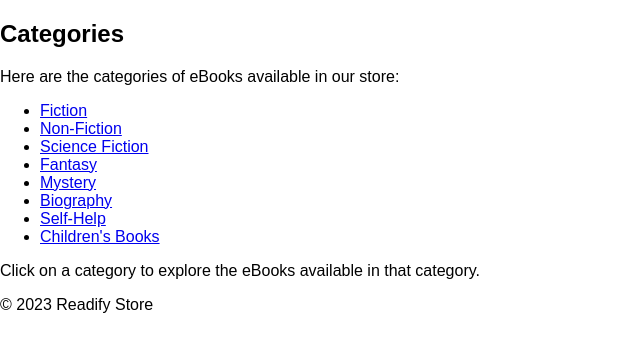
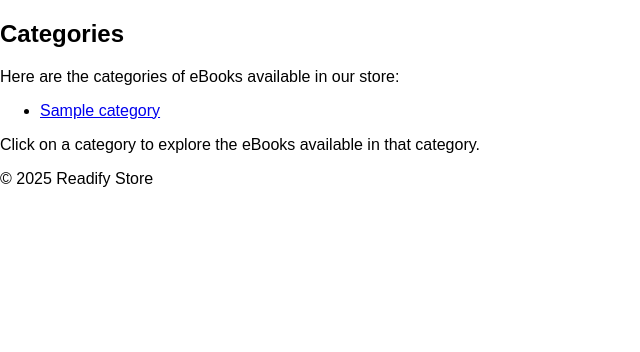
Before and after one commit to kyananthony/readify-deployment, a Django app: template store/templates/store/category_list.html in a window 1280 px wide. Shown: the part 152-504 px from the top of the page, without its empty margins (0-640 px from the left). Run offline with Django 3.2, Linux system fonts and the light colour scheme; the template is opened without the code that fills it: most values are stand-ins (such as "Sample title", 1, 10 or a date in 2020).

Commit message:
Reverse match fixed, categories were removed for the meantime

```diff
--- a/readify/urls.py
+++ b/readify/urls.py
@@ -16,11 +16,13 @@ Including another URLconf
 """
 from django.contrib import admin
 from django.urls import path, include
-from store.views import home, register, user_login
+from store.views import home, register, user_login, registration_success
+
 urlpatterns = [
     path('admin/', admin.site.urls),
-    path('api/', include('store.urls')),
+    path('api/', include('store.urls', namespace='store')),  # Add namespace here
     path('', home, name='home'),
     path('register/', register, name='register'),
     path('login/', user_login, name='login'),
+    path('registration_success/', registration_success, name='registration_success'),
 ]
--- a/store/templates/store/base.html
+++ b/store/templates/store/base.html
@@ -1,5 +1,5 @@
 <!-- store/templates/store/base.html -->
- {%load static %}
+{% load static %}
 <!DOCTYPE html>
 <html lang="en">
 <head>
@@ -13,10 +13,10 @@
         <h1>Welcome to the Readify</h1>
         <nav>
             <ul>
-                <li><a href="{% url 'home' %}">Home</a></li>
-                <li><a href="{% url 'ebook_list' %}">eBooks</a></li>
-                <li><a href="{% url 'author_list' %}">Authors</a></li>
-                <li><a href="{% url 'category_list' %}">Categories</a></li>
+                <li><a href="{% url 'store:home' %}">Home</a></li>
+                <li><a href="{% url 'store:ebook_list' %}">eBooks</a></li>
+                <li><a href="{% url 'store:author_list' %}">Authors</a></li>
+                <li><a href="{% url 'store:category_list' %}">Categories</a></li>
             </ul>
         </nav>
     </header>
@@ -24,7 +24,7 @@
         {% block content %}{% endblock %}
     </main>
     <footer>
-        <p>&copy; 2023 Readify Store</p>
+        <p>&copy; 2025 Readify Store</p>
     </footer>
 </body>
 </html>
--- a/store/templates/store/category_list.html
+++ b/store/templates/store/category_list.html
@@ -7,14 +7,9 @@
 <p>Here are the categories of eBooks available in our store:</p>
 
 <ul>
-    <li><a href="{% url 'category_detail' 'fiction' %}">Fiction</a></li>
-    <li><a href="{% url 'category_detail' 'non-fiction' %}">Non-Fiction</a></li>
-    <li><a href="{% url 'category_detail' 'science-fiction' %}">Science Fiction</a></li>
-    <li><a href="{% url 'category_detail' 'fantasy' %}">Fantasy</a></li>
-    <li><a href="{% url 'category_detail' 'mystery' %}">Mystery</a></li>
-    <li><a href="{% url 'category_detail' 'biography' %}">Biography</a></li>
-    <li><a href="{% url 'category_detail' 'self-help' %}">Self-Help</a></li>
-    <li><a href="{% url 'category_detail' 'childrens-books' %}">Children's Books</a></li>
+    {% for category in categories %}
+        <li><a href="{% url 'store:category_detail' category.slug %}">{{ category.name }}</a></li>
+    {% endfor %}
 </ul>
 
 <p>Click on a category to explore the eBooks available in that category.</p>
```
Also changed, not shown: store/templates/store/registration_success.html (added, +10 -0 lines), store/urls.py (+9 -1 lines), store/views.py (+24 -12 lines), db.sqlite3.
